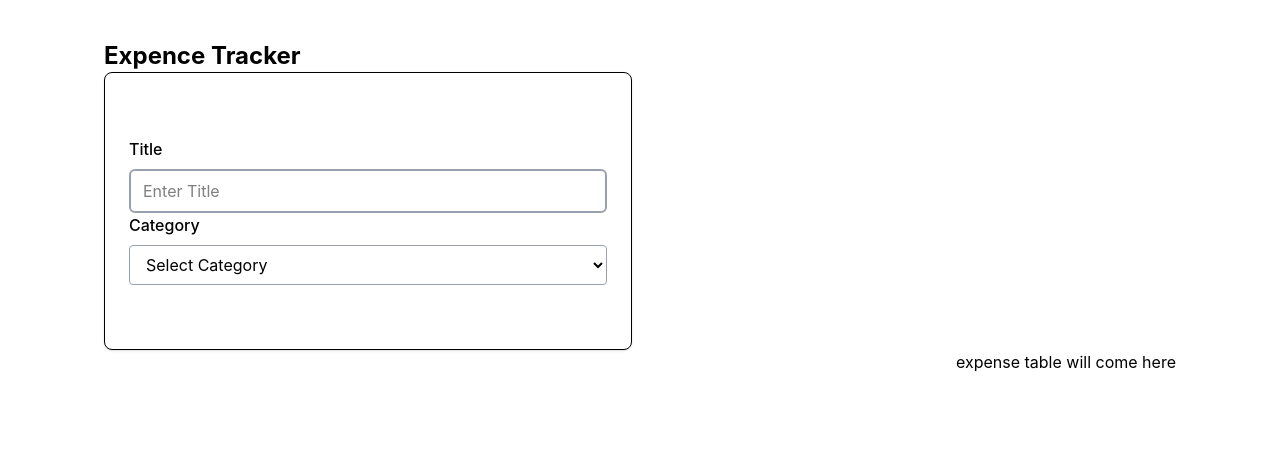
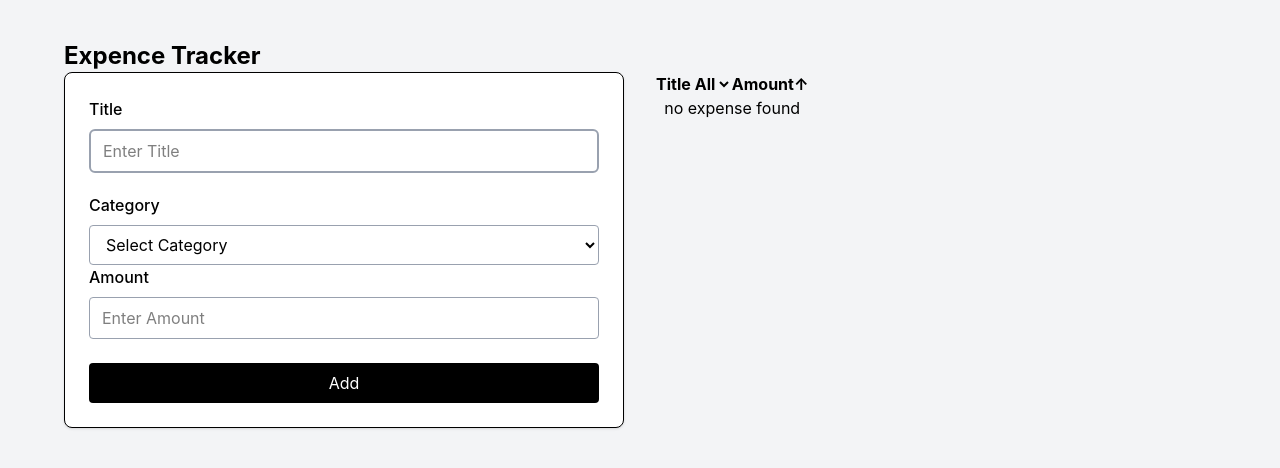
Before and after one commit to coder-rahul-github/React-projects, a React (Vite) app in the folder projectsorting/: page / in a window 1280 px wide. Shown: the top 468 px of the page. Built offline with nearby package versions, Linux system fonts and the light colour scheme.

Commit message:
create expensetable

```diff
--- a/projectsorting/src/App.jsx
+++ b/projectsorting/src/App.jsx
@@ -1,21 +1,22 @@
 import { useState } from "react";
 import Expenceform from "./component/Expenceform"
+import ExpenseTable from "./component/ExpenseTable";
 
 function App() {
   const [expenses,setExpenses]=useState([]);
   const[selectedCategory,setSelectedCategory]=useState("All");
   const [sortOrder,setSortOrder]=useState("asc");
-  function addExpenses(newExpenses){
+  function addExpense(newExpense){
     const expense={
       id:Date.now(),
-      ...newExpenses
+      ...newExpense
     };
     setExpenses((previousExpenses)=>[
       ...previousExpenses,expense,
     ]);
   }
   //filter expenses
-  const filterExpenses= selectedCategory==="All"?expenses:expenses.filter((expense)=>expenses.category===selectedCategory);
+  const filterExpenses= selectedCategory==="All"?expenses:expenses.filter((expense)=>expense.category===selectedCategory);
   // sort expenses
   const sortingExpenses=[...filterExpenses].sort((a,b)=>{
     if (sortOrder==="asc"){
@@ -25,25 +26,35 @@ function App() {
   });
   //sum total
   const total=expenses.reduce((sum,expense)=>sum+expense.amount,0);
+  //get unique categories
+  const categories=["All",...new Set(expenses.map((expense)=>expense.category))];
 
   return (
     <>
-      <div className="max-w-6xl mx-auto p-10">
-
-      <h1 className="text-2xl font-bold">
+      <div className="min-h-screen bg-gray-100 px-4 py-10">
+      <div className="mx-auto max-w-6xl">
+        <h1 className="text-2xl font-bold">
        Expence Tracker
       </h1>
-      <div className="grid grid-cols-2 gap-4">
-      <Expenceform />
+      <div className="grid lg:grid-cols-2 gap-8">
+      <Expenceform onAddExpense={addExpense}/>
+
+      <ExpenseTable
+      expenses={sortingExpenses}
+      categories={categories}
+      selectedCategory={selectedCategory}
+      setSelectedCategory={setSelectedCategory}
+      sortOrder={sortOrder}
+      setSortOrder={setSortOrder}
+      total={total}
+      />
       </div>
-      <div className="flex justify-end items-center">
-        expense table will come here
       </div>
       </div>
 
 
     </>
-  )
+  );
 }
 
 export default App
--- a/projectsorting/src/component/Expenceform.jsx
+++ b/projectsorting/src/component/Expenceform.jsx
@@ -1,7 +1,7 @@
 import {useState} from 'react'
 
 
-function Expenceform({onAddExpenses}) {
+function Expenceform({onAddExpense}) {
     const [title,setTitle]=useState("");
     const [category,setCategory] =useState("");
     const [amount,setAmount] =useState("");
@@ -15,7 +15,7 @@ function Expenceform({onAddExpenses}) {
             alert("enter amount greater than 0");
             return;
         }
-        onAddExpenses({
+        onAddExpense({
             title:title,
             category:category,
             amount:Number(amount),
@@ -30,7 +30,7 @@ function Expenceform({onAddExpenses}) {
         <>
         <form onSubmit={handleSubmit}
         className='rounded-lg border bg-white p-6 shadow-sm'>
-        <div className="py-10">
+        <div className="mb-5">
             <label className='mb-2 block font-medium'>
                 Title
             </label>
@@ -38,7 +38,9 @@ function Expenceform({onAddExpenses}) {
             type="text"
             value={title} placeholder="Enter Title"
             onChange={(e)=>setTitle(e.target.value)}
+
             />
+            </div>
         <div className='mp-5'>
             <label className='mb-2 block font-medium'>
                 Category
@@ -54,9 +56,23 @@ function Expenceform({onAddExpenses}) {
                 <option value="bills">Bills</option>
                 <option value="Travel">Travel</option>
             </select>
-        </div>
+            </div>
+            <div className="mb-6">
+                <label className="mb-2 block font-medium">
+                    Amount
+                </label>
+                <input  className="w-full rounded border border-gray-400 px-3 py-2 outline-none focus:border-black"
+                type="number"
+                value={amount}
+                onChange={(e)=>setAmount(e.target.value)}
+                placeholder="Enter Amount" />
 
-        </div>
+            </div>
+            {/* Add button */}
+
+                <button className="w-full rounded bg-black py-2 text-white transition hover:bg-gray-800"
+                type="submit">Add</button>
+
         </form>
         </>
 
--- a/projectsorting/src/component/ExpenseTable.jsx
+++ b/projectsorting/src/component/ExpenseTable.jsx
@@ -1,10 +1,73 @@
 import React from 'react'
 
-function ExpenseTable() {
+function ExpenseTable({
+    expenses,
+    categories,
+    selectedCategory,
+    setSelectedCategory,
+    sortOrder,
+    setSortOrder,
+}) {
+    function handleSort(){
+        if(sortOrder==="asc"){
+            setSortOrder("desc");
+        }
+        else{
+            setSortOrder("asc")
+        }
+    }
+
     return (
-        <>
-
-        </>
+        <div>
+            <table>
+                <thead>
+                    <tr>
+                        <th>Title</th>
+                        <th>
+                            <select value={selectedCategory}
+                            onChange={(e)=>setSelectedCategory(e.target.value)}>
+                                {categories.map((category)=>(
+                                    <option key={category} value={category}>{category}</option>
+                                ))}
+                            </select>
+                        </th>
+                        <th>
+                            <button onClick={handleSort}>
+                                Amount
+                                <span>
+                                    {sortOrder==="asc"?"↑":"↓"}
+                                </span>
+                            </button>
+                        </th>
+                    </tr>
+                </thead>
+                <tbody>
+                    {expenses.length===0 ?(
+                        <tr>
+                            <td colspan="3"
+                            className='text-center'
+                            >
+                                no expense found
+                            </td>
+                        </tr>
+                    ):(
+                        expenses.map((expense)=>(
+                            <tr key={expense.id}>
+                                <td className='px-3 py-3'>
+                                    {expense.title}
+                                </td>
+                                <td className='px-3 py-3'>
+                                    {expense.category}
+                                </td>
+                                <td className='px-3 py-3'>
+                                    {expense.amount}
+                                </td>
+                            </tr>
+                        ))
+                    )}
+                </tbody>
+            </table>
+        </div>
     )
 }
 
```
